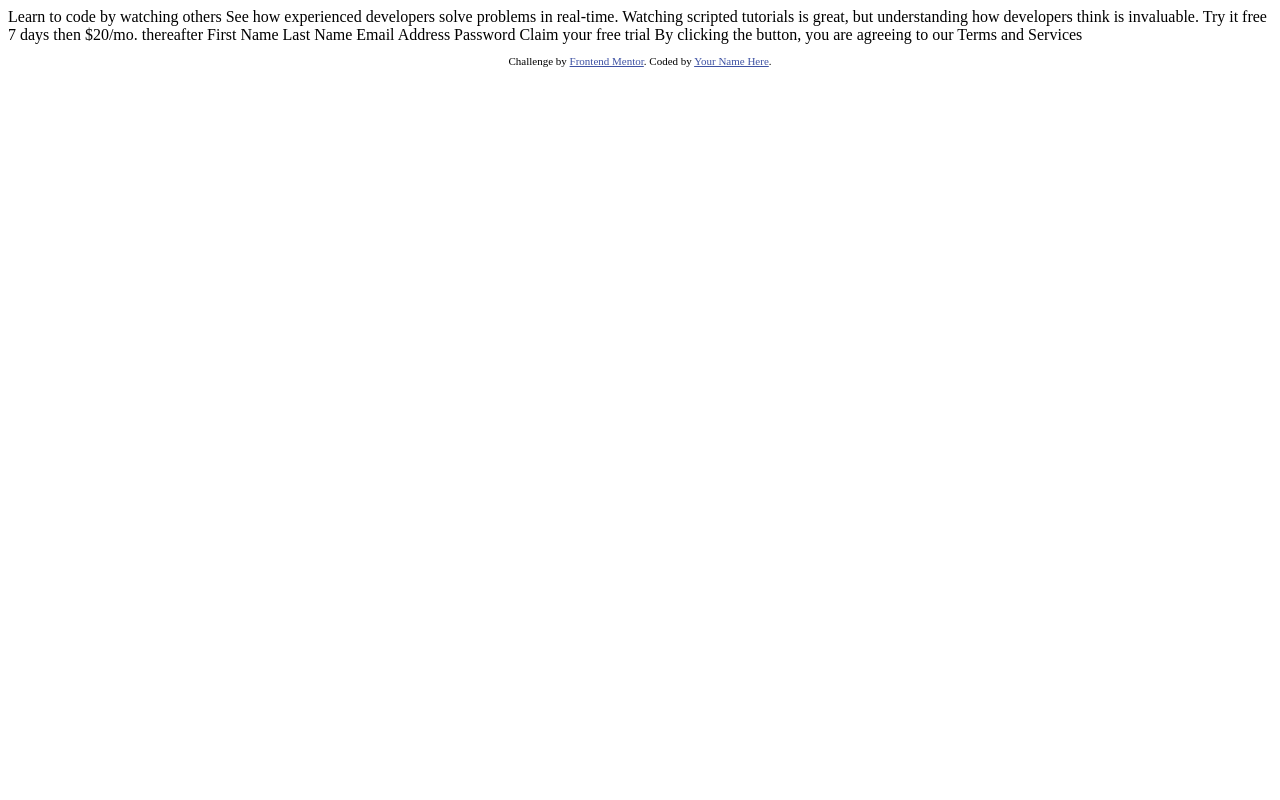
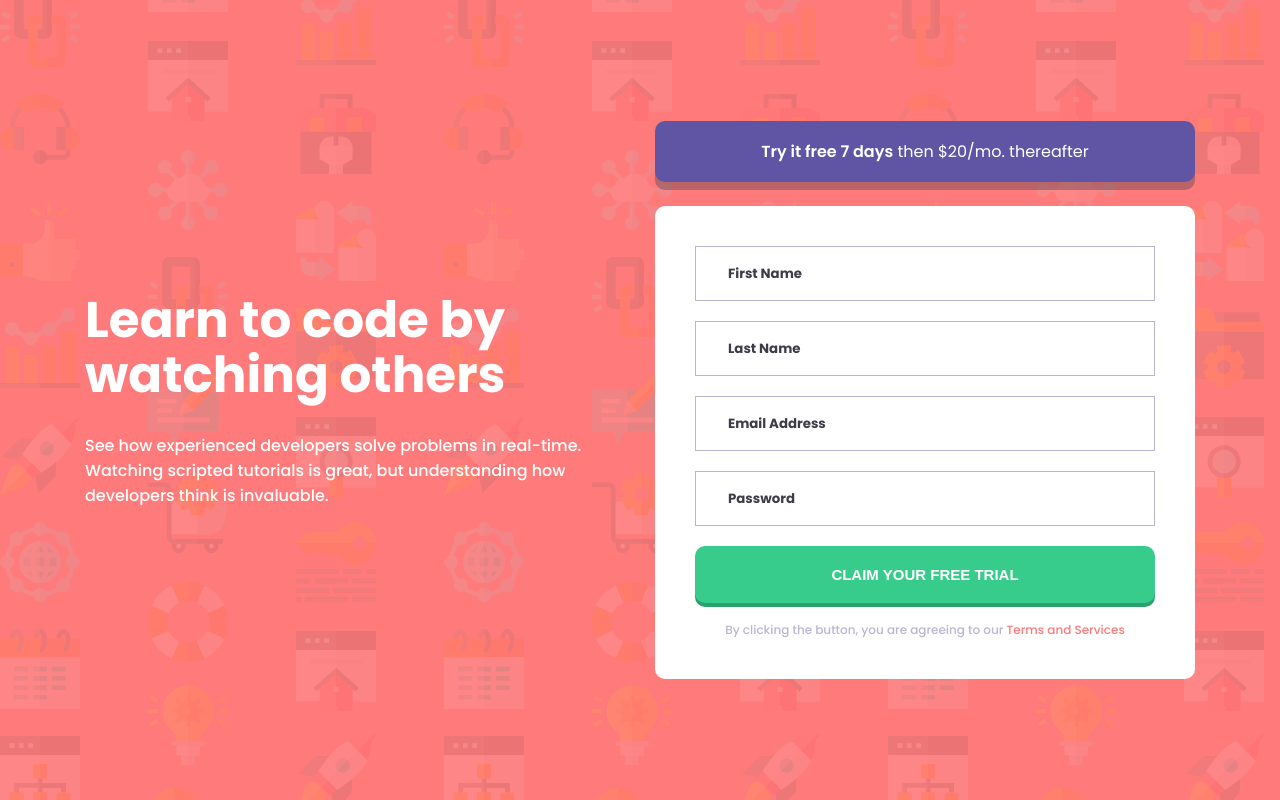
Before and after one commit to AndresViracacha/Reto9-IntroComponent-FrontEndMentor, a plain HTML site: page index.html in a window 1280 px wide. Drawn offline with Linux system fonts and the light colour scheme.

Commit message:
falta validacion proyecto

```diff
--- a/index.html
+++ b/index.html
@@ -1,42 +1,68 @@
 <!DOCTYPE html>
 <html lang="en">
+
 <head>
   <meta charset="UTF-8">
-  <meta name="viewport" content="width=device-width, initial-scale=1.0"> <!-- displays site properly based on user's device -->
+  <meta name="viewport" content="width=device-width, initial-scale=1.0">
+  <!-- displays site properly based on user's device -->
 
   <link rel="icon" type="image/png" sizes="32x32" href="./images/favicon-32x32.png">
 
   <title>Frontend Mentor | Intro component with sign up form</title>
+  <link rel="preconnect" href="https://fonts.googleapis.com">
+  <link rel="preconnect" href="https://fonts.gstatic.com" crossorigin>
+  <link href="https://fonts.googleapis.com/css2?family=Poppins:wght@400;500;600;700&display=swap" rel="stylesheet">
+  <link rel="stylesheet" href="style.css">
 
-  <!-- Feel free to remove these styles or customise in your own stylesheet 👍 -->
-  <style>
-    .attribution { font-size: 11px; text-align: center; }
-    .attribution a { color: hsl(228, 45%, 44%); }
-  </style>
+
 </head>
+
 <body>
+  <!-- html made in 8 minutes -->
 
-  Learn to code by watching others
+  <div class="container">
+    <div class="info">
+      <h1>
+        Learn to code by watching others</h1>
+      <p>See how experienced developers solve problems in real-time. Watching scripted tutorials is great, but
+        understanding how developers think is invaluable.</p>
+    </div>
+    <div class="form">
+      <p class="advice">
+        <span>Try it free 7 days</span> then $20/mo. thereafter
+      </p>
+      <form action="#" method="post">
 
-  See how experienced developers solve problems in real-time. Watching scripted tutorials is great,
-  but understanding how developers think is invaluable.
+        <div class="container-input">
+          <input required placeholder="First Name" type="text" name="firstName" id="firstName">
+          <img src="./images/icon-error.svg" alt="icon-error">
+          <p>First Name cannot be empty</p>
+        </div>
+        <div class="container-input">
+          <input required placeholder="Last Name" type="text" name="lastName" id="lastName">
+          <img src="./images/icon-error.svg" alt="icon-error">
+          <p>Last Name cannot be empty</p>
+        </div>
+        <div class="container-input">
+          <input required placeholder="Email Address" type="email" name="email" id="email">
+          <img src="./images/icon-error.svg" alt="icon-error">
+          <p>Looks like this is not an email</p>
+        </div>
+        <div class="container-input">
+          <input required placeholder="Password" type="password" name="password" id="password">
+          <img src="./images/icon-error.svg" alt="icon-error">
+          <p>Password cannot be empty</p>
+        </div>
+        <button type="submit">
+          Claim your free trial
+        </button>
+        <p class="terms">
+          By clicking the button, you are agreeing to our <span>Terms and Services</span>
+        </p>
+      </form>
+    </div>
+  </div>
 
-  Try it free 7 days then $20/mo. thereafter
+</body>
 
-  First Name
-  Last Name
-  Email Address
-  Password
-
-  Claim your free trial
-
-  By clicking the button, you are agreeing to our Terms and Services
-
-  <footer>
-    <p class="attribution">
-      Challenge by <a href="https://www.frontendmentor.io?ref=challenge" target="_blank">Frontend Mentor</a>.
-      Coded by <a href="#">Your Name Here</a>.
-    </p>
-  </footer>
-</body>
 </html>
--- /dev/null
+++ b/style.css
@@ -0,0 +1,139 @@
+* {
+  margin: 0;
+  padding: 0;
+  box-sizing: border-box;
+}
+
+:root {
+  --red: hsl(0, 100%, 74%);
+  --green: hsl(154, 59%, 51%);
+  --blue: hsl(248, 32%, 49%);
+  --darkBlue: hsl(249, 10%, 26%);
+  --grayblue: hsl(246, 25%, 77%);
+}
+body {
+  font-size: 16px;
+  background-color: var(--red);
+  background-image: url(./images/bg-intro-desktop.png);
+  font-family: "Poppins", sans-serif;
+}
+.container {
+  max-width: 1110px;
+  height: 100vh;
+  margin: 0 auto;
+  display: flex;
+  align-items: center;
+  justify-content: space-between;
+}
+.info {
+  color: #fff;
+  width: 100%;
+  max-width: 540px;
+}
+.info h1 {
+  font-size: 50px;
+  max-width: 424px;
+  margin-bottom: 30px;
+  line-height: 55px;
+}
+.info p {
+  font-weight: 500;
+}
+.form {
+  width: 100%;
+  max-width: 540px;
+}
+.advice {
+  width: 100%;
+  text-align: center;
+  background-color: var(--blue);
+  color: #fff;
+  padding: 18px 0px;
+  border-radius: 10px;
+  box-shadow: 0px 8px 0px hsla(249, 10%, 26%, 0.363);
+  margin-bottom: 24px;
+}
+.advice span {
+  font-weight: 600;
+}
+form {
+  background-color: #fff;
+  border-radius: 10px;
+  padding: 40px;
+}
+/* 28min */
+.container-input {
+  position: relative;
+  margin-bottom: 20px;
+}
+form input {
+  width: 100%;
+  padding: 19px 32px;
+  border-color: var(--grayblue);
+  border-width: 1px;
+  border-style: solid;
+  margin: 0;
+}
+form input::placeholder {
+  font-family: "Poppins", sans-serif;
+  color: var(--darkBlue);
+  font-weight: 700;
+}
+.container-input img {
+  position: absolute;
+  top: 17px;
+  right: 28px;
+  visibility: hidden;
+}
+.container-input p {
+  font-family: "Poppins", sans-serif;
+  font-weight: 500;
+  text-align: end;
+  color: var(--red);
+  font-size: 12px;
+  font-style: italic;
+  margin-bottom: 24px;
+  visibility: hidden;
+  height: 0;
+  margin: 0;
+}
+form button {
+  width: 100%;
+  padding: 20px 0px;
+  text-transform: uppercase;
+  background-color: var(--green);
+  border: none;
+  cursor: pointer;
+  color: #fff;
+  font-weight: 700;
+  font-size: 15px;
+  border-radius: 10px;
+  box-shadow: 0px 4px 0px hsl(154, 59%, 40%);
+  margin-bottom: 18px;
+}
+.terms {
+  color: var(--grayblue);
+  font-size: 12px;
+  text-align: center;
+  font-weight: 500;
+}
+.terms span {
+  color: var(--red);
+}
+@media (max-width: 1140px) {
+  .container {
+    flex-direction: column;
+    margin-top: 98px;
+    margin-bottom: 68px;
+    margin-left: 24px;
+    margin-right: 24px;
+    height: auto;
+    align-items: center;
+  }
+  .info h1 {
+    text-align: center;
+  }
+  .info p {
+    text-align: center;
+  }
+}
```
